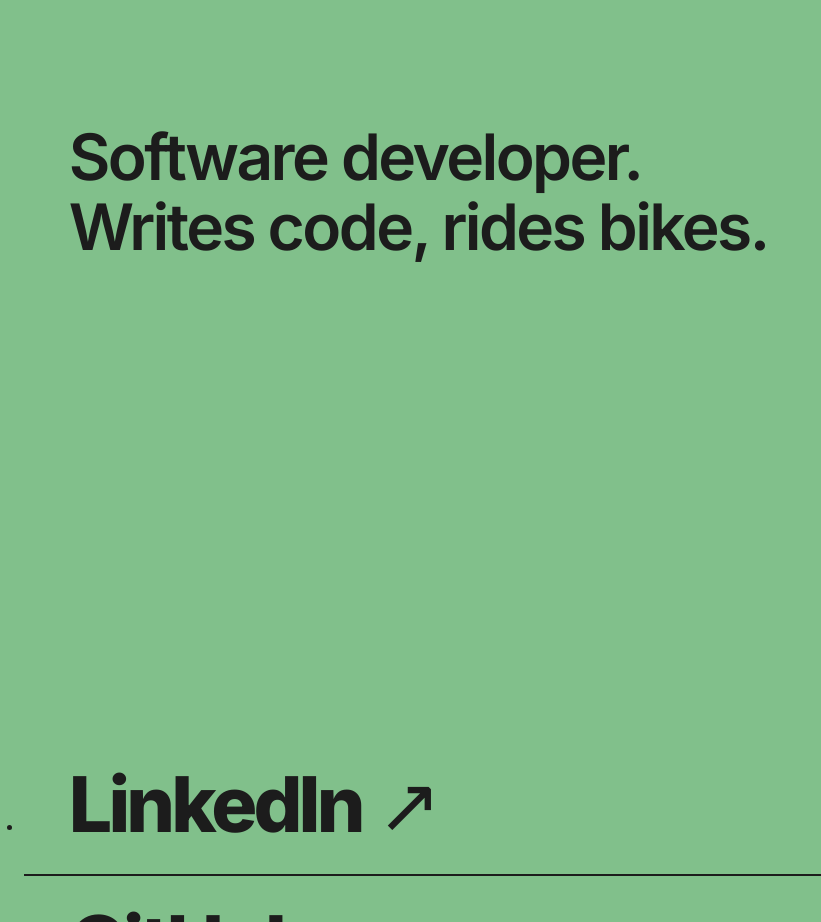
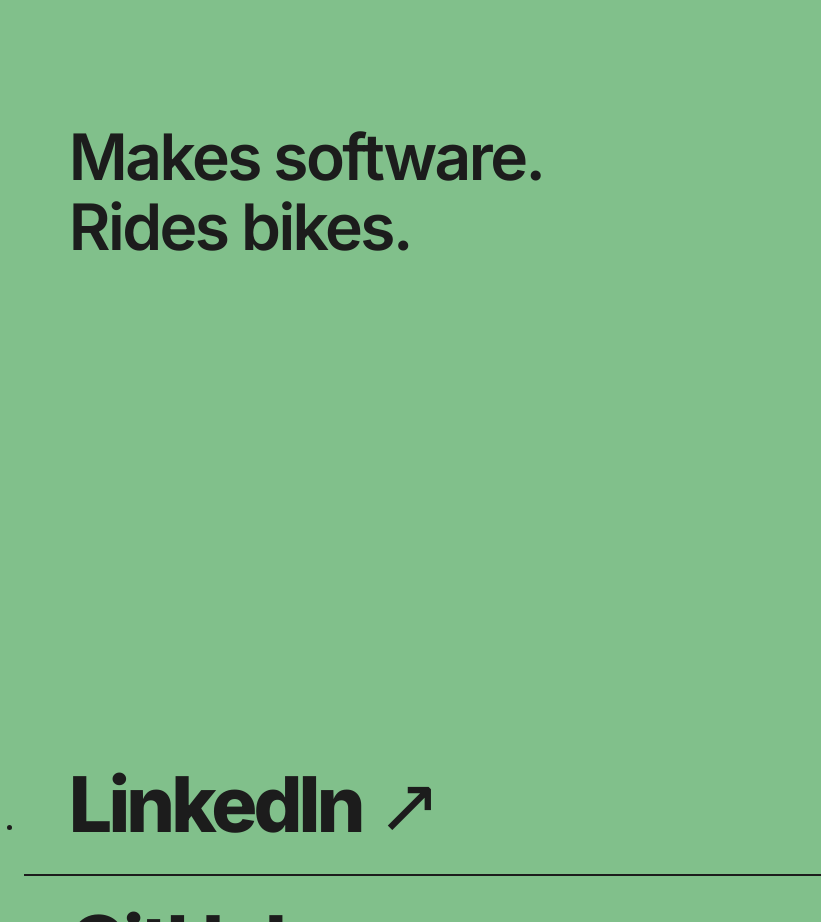
Before and after one commit to danielshamburger/danielshamburger.com, a plain HTML site: page index.html in a window 1280 px wide. Shown: the part 960-1882 px from the top of the page, without its empty margins (0-821 px from the left). Drawn offline with Linux system fonts and the light colour scheme.

Commit message:
tagline?

```diff
--- a/index.html
+++ b/index.html
@@ -226,7 +226,7 @@
 			<h1>Daniel<br>Shamburger</h1>
 		</section>
 		<section class="about">
-			<p>Software developer.<br>Writes code, rides bikes.</p>
+			<p>Makes software.<br>Rides bikes.</p>
 		</section>
 		<section class="links">
 			<ul role="list">
```
